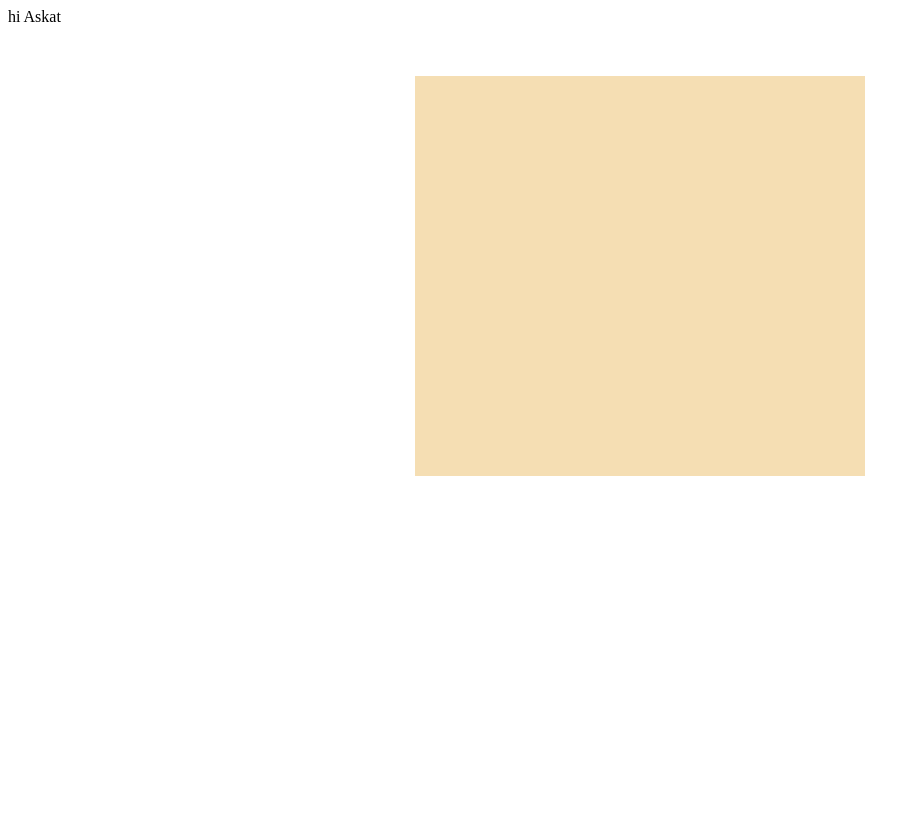
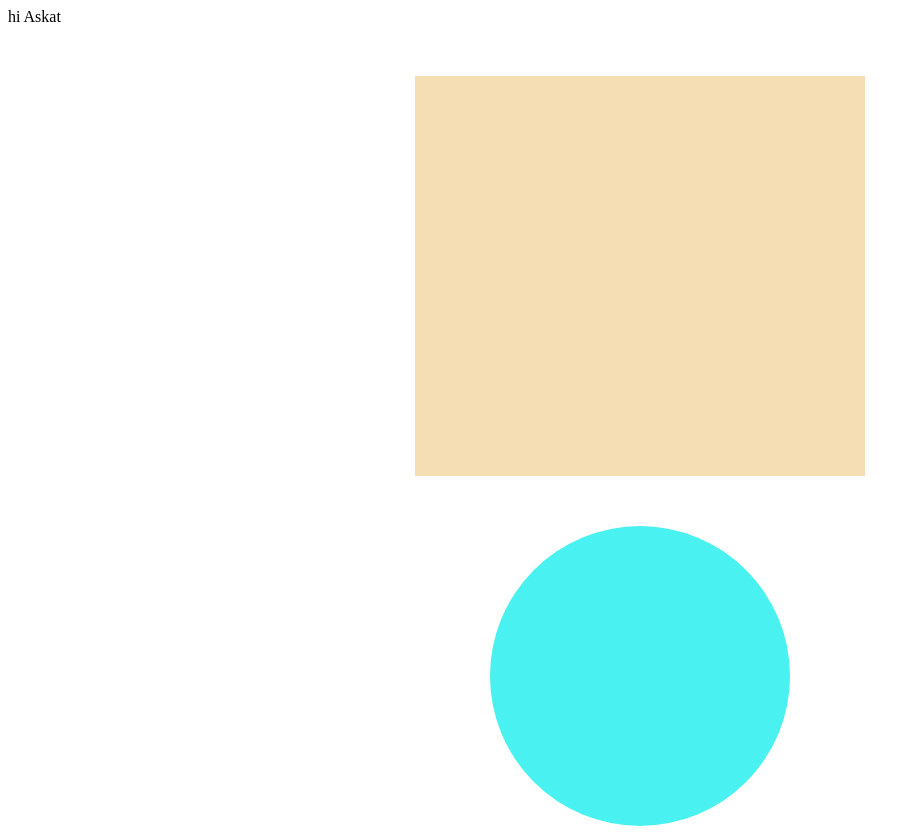
Before and after one commit to aruukearuu/akcha, a plain HTML site: page index.html in a window 1280 px wide. Shown: the whole page, without its empty margins (0-920 px from the left). Before the commit the page ends 800 px from the top, so only its background shows below. Drawn offline with Linux system fonts and the light colour scheme.

Commit message:
add item

```diff
--- a/index.html
+++ b/index.html
@@ -10,6 +10,8 @@
     hi Askat
     <div class="box"></div>
 
+    <div class="item"></div>
+
 
     <!-- git status
     git add . бардык папкаларды кошуу
--- a/index.js
+++ b/index.js
@@ -0,0 +1 @@
+let askat = 15;
--- a/style.css
+++ b/style.css
@@ -4,3 +4,11 @@
     background-color:wheat;
     margin: 50px auto;
 }
+
+.item{
+    width: 300px;
+    height: 300px;
+    margin: 0 auto;
+    background-color:rgb(74, 241, 241);
+    border-radius: 50%;
+}
```
